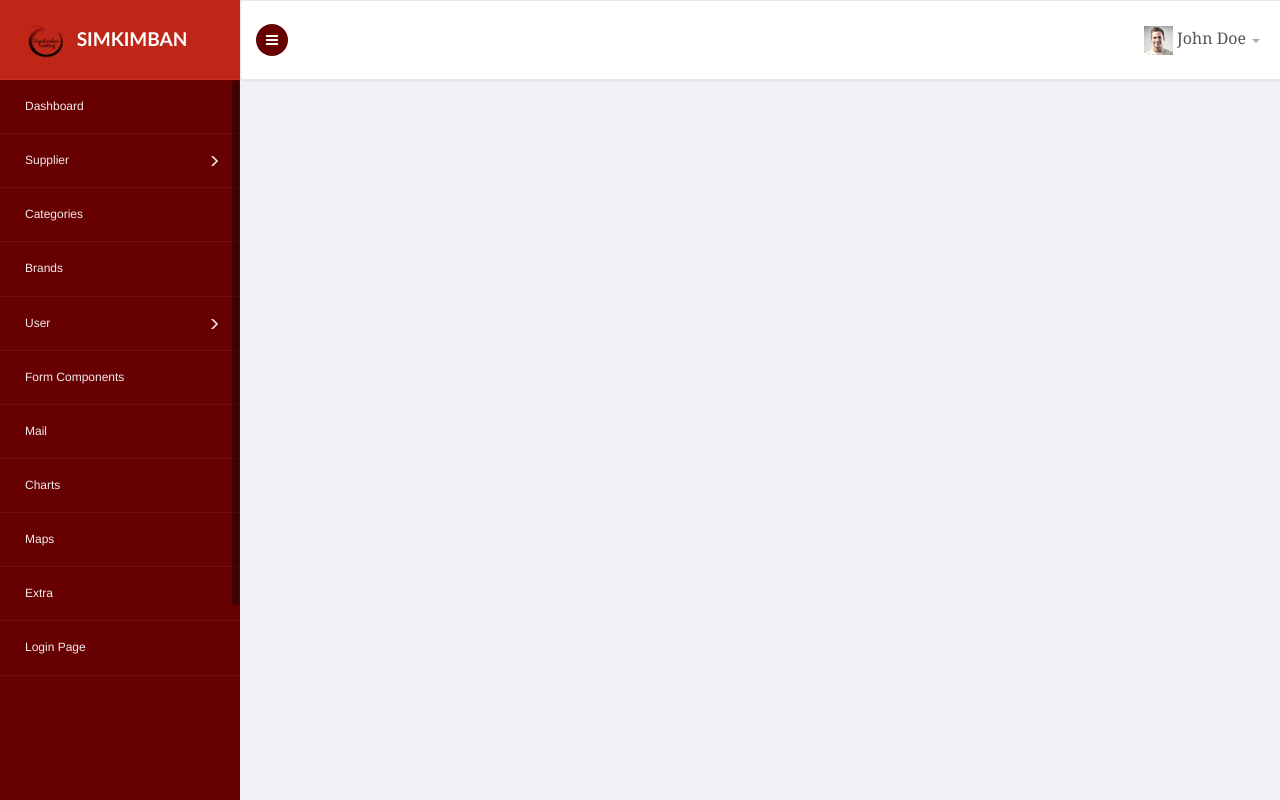
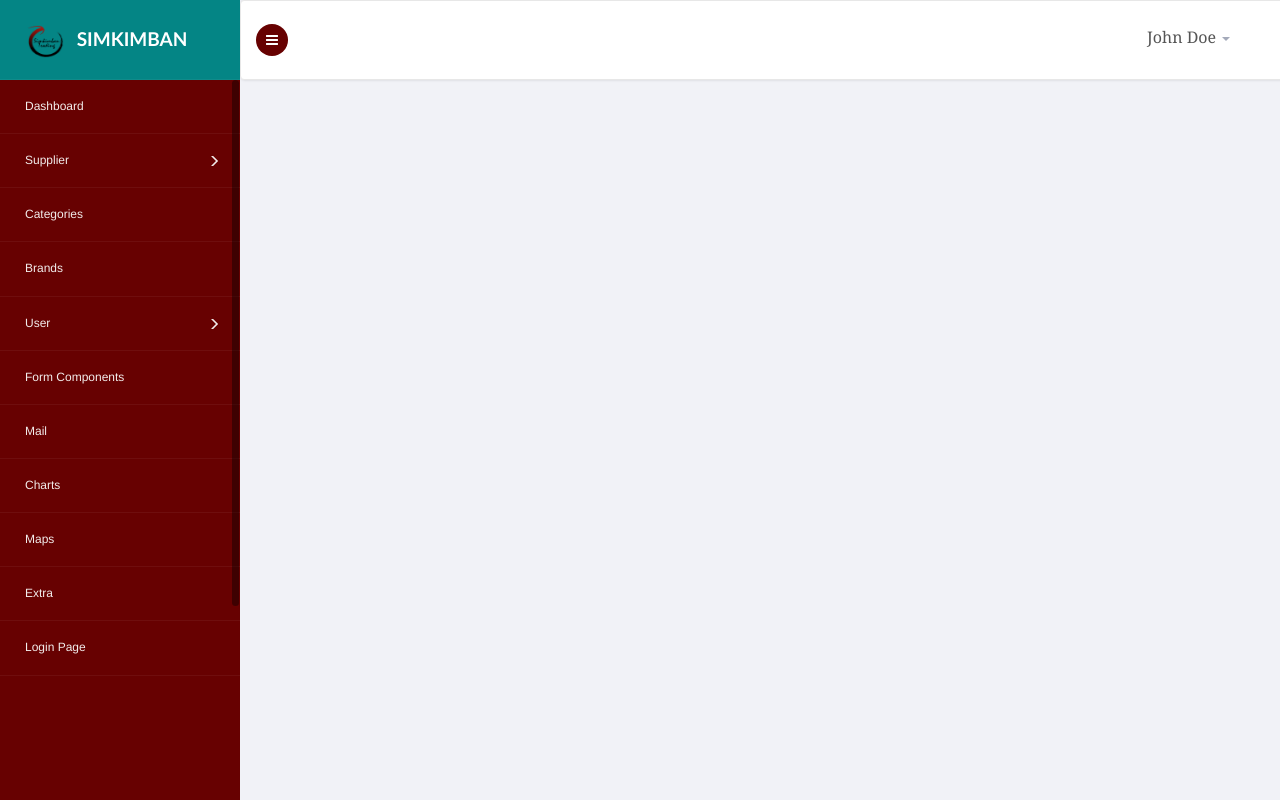
Before and after one commit to niNeHertzz/trading_system, a PHP site: page /dashboard/ in a window 1280 px wide. Run offline with PHP 8.4, Linux system fonts and the light colour scheme; some libraries are stand-ins or nearby versions.

Commit message:
Changed color of sidebar header and dashboard profile style in navbar

```diff
--- a/contents/homepage-style.css
+++ b/contents/homepage-style.css
@@ -25,12 +25,13 @@ a.sidebar-brand {
 	height: 80px;
 	display: block;
 	color: #fff;
-	background-color: #a52315;
+	background-color: #026464;
+	/*background-color: #a52315;*/
 	/*background: rgba(0,0,0,.15);*/
 	border-bottom: 1px solid rgba(255,255,255,0.05);
 }
 a.sidebar-brand:focus, a.sidebar-brand:hover {
-	background-color: #be2717;/*#e74c3c;*/
+	background-color: #048585;/*#be2717;*//*#e74c3c;*/
 	color: #fff;
 	text-decoration: none;
 }
@@ -119,17 +120,23 @@ div.sidebar-toggle .fa-bars {
 }
 .nav.top-menu li a{
 	padding-top: 25px;
-	padding-right: 35px;
+	padding-right: 65px;
 	height: inherit;
 }
 .nav.top-menu li a span.username {
 	font-family: Cambria;
 	font-size: 16px;
 	color: #555555;
+	/* added in 04-21-17 */
+	/*position: relative;
+	top: -10px;*/
 }
 .nav.top-menu li a b.caret {
 	border-bottom-color: #A4AABA;
 	border-top-color: #A4AABA;
+	/* added in 04-21-17 */
+	/*position: relative;
+	top: -10px;*/
 }
 .nav.top-menu li a:hover b.caret, .nav li a:hover b.caret {
 	border-bottom-color: #000;
--- a/dashboard/index.php
+++ b/dashboard/index.php
@@ -26,7 +26,7 @@
 		<ul class="nav top-menu pull-right">
 			<li>
 				<a class="dropdown-toggle" data-toggle="dropdown" href="#">
-					<img alt="" src="/contents/images/profile_pics/avatar1_small.jpg">
+					<!--<img alt="" src="/contents/images/profile_pics/avatar1_small.jpg">-->
 					<span class="username">John Doe</span>
 					<b class="caret"></b>
 				</a>
```
